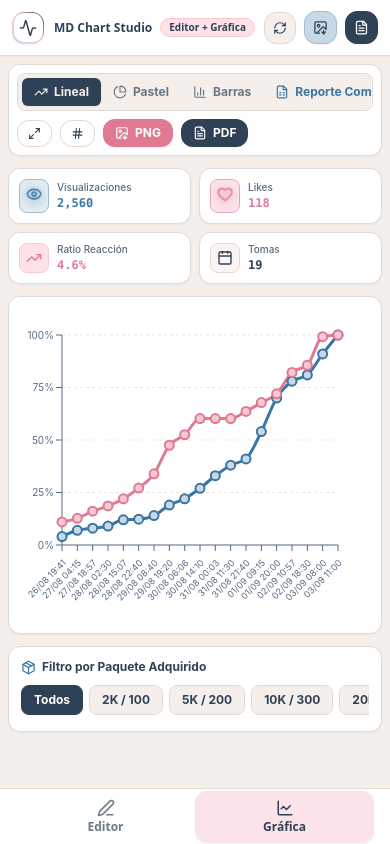
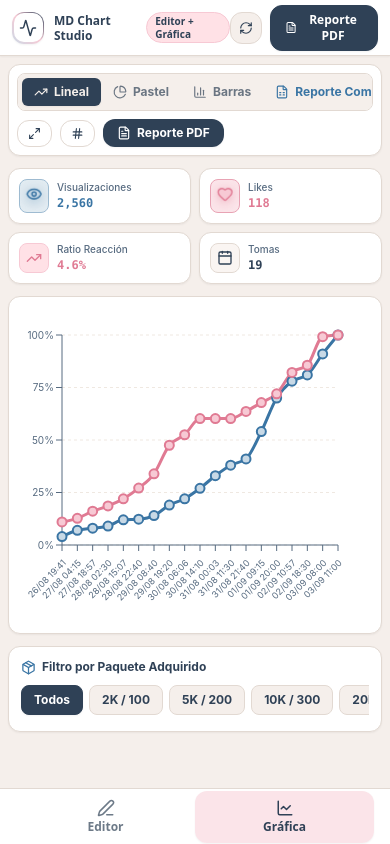
Before and after one commit to Lucero92meloov/graficas_md, a React (Vite) app: page / in a window 390 px wide. Built offline with nearby package versions, Linux system fonts and the light colour scheme.

Commit message:
feat: simplify export to PDF report and implement responsive multi-page PDF generation

```diff
--- a/src/components/Chart/LineChartViewer.jsx
+++ b/src/components/Chart/LineChartViewer.jsx
@@ -45,31 +45,30 @@ export function LineChartViewer({ markdownContent, exportHandlerRef }) {
   const dynamicExportWidth = Math.max((data ? data.length : 0) * minPointWidth, 1200);
   const scrollPointWidth = Math.max((data ? data.length : 0) * 60, 900);
 
-  // Función de descarga e interacción compatible con iPhone, Android y escritorio (PNG o PDF)
-  const handleExportChart = async (format = 'png') => {
+  // Función de exportación de Reporte PDF responsivo multi-página
+  const handleExportChart = async (format = 'pdf') => {
     if (!exportBoxRef.current) return;
     try {
       setIsExporting(true);
       await new Promise((r) => setTimeout(r, 250));
 
       const targetEl = exportBoxRef.current;
+      // Ancho dinámico adaptativo para mantener proporciones nítidas y alta resolución
+      const captureWidth = Math.max((data ? data.length : 0) * 55, 1080);
 
       const dataUrl = await toPng(targetEl, {
         backgroundColor: '#F5EFEB',
         quality: 1.0,
         pixelRatio: 2,
-        width: dynamicExportWidth,
+        width: captureWidth,
         style: {
-          width: `${dynamicExportWidth}px`,
-          overflow: 'visible',
-          maxWidth: 'none'
+          width: `${captureWidth}px`,
+          maxWidth: 'none',
+          padding: '16px',
+          boxSizing: 'border-box'
         }
       });
 
-      const timestamp = Date.now();
-
-      if (format === 'pdf') {
-        // Exportar a PDF usando jsPDF
       const img = new Image();
       img.src = dataUrl;
       await new Promise((resolve) => {
@@ -79,35 +78,70 @@ export function LineChartViewer({ markdownContent, exportHandlerRef }) {
       const imgWidth = img.width;
       const imgHeight = img.height;
 
-        // Crear documento PDF A4 horizontal o vertical según proporciones
+      // Crear documento PDF A4 vertical o horizontal según proporciones
+      const isLandscape = imgWidth > (imgHeight * 1.2);
       const pdf = new jsPDF({
-          orientation: imgWidth >= imgHeight ? 'landscape' : 'portrait',
+        orientation: isLandscape ? 'landscape' : 'portrait',
         unit: 'mm',
         format: 'a4'
       });
 
-        const pageWidth = pdf.internal.pageSize.getWidth();
-        const pageHeight = pdf.internal.pageSize.getHeight();
-        const margin = 8;
+      const pdfPageWidth = pdf.internal.pageSize.getWidth();
+      const pdfPageHeight = pdf.internal.pageSize.getHeight();
+      const margin = 8; // 8mm márgenes
 
-        const maxWidth = pageWidth - (margin * 2);
-        const maxHeight = pageHeight - (margin * 2);
+      const printableWidth = pdfPageWidth - (margin * 2);
+      const printableHeight = pdfPageHeight - (margin * 2);
 
-        const imgAspect = imgWidth / imgHeight;
-        let renderWidth = maxWidth;
-        let renderHeight = maxWidth / imgAspect;
+      const scaledImgHeight = (imgHeight * printableWidth) / imgWidth;
 
-        if (renderHeight > maxHeight) {
-          renderHeight = maxHeight;
-          renderWidth = maxHeight * imgAspect;
+      if (scaledImgHeight <= printableHeight) {
+        // Cabe perfectamente en 1 sola página
+        const yPos = (pdfPageHeight - scaledImgHeight) / 2;
+        pdf.addImage(dataUrl, 'PNG', margin, Math.max(yPos, margin), printableWidth, scaledImgHeight);
+      } else {
+        // Multi-página responsiva: dividir el lienzo por segmentos de alto sin deformar ni aplastar
+        const canvasPageHeight = (imgWidth * printableHeight) / printableWidth;
+        const sourceCanvas = document.createElement('canvas');
+        sourceCanvas.width = imgWidth;
+        sourceCanvas.height = imgHeight;
+        const ctx = sourceCanvas.getContext('2d');
+        ctx.drawImage(img, 0, 0);
+
+        let heightLeft = imgHeight;
+        let pageIndex = 0;
+
+        while (heightLeft > 0) {
+          const sliceHeight = Math.min(canvasPageHeight, heightLeft);
+          const pageCanvas = document.createElement('canvas');
+          pageCanvas.width = imgWidth;
+          pageCanvas.height = sliceHeight;
+          const pageCtx = pageCanvas.getContext('2d');
+
+          pageCtx.drawImage(
+            sourceCanvas,
+            0, pageIndex * canvasPageHeight,
+            imgWidth, sliceHeight,
+            0, 0,
+            imgWidth, sliceHeight
+          );
+
+          const sliceDataUrl = pageCanvas.toDataURL('image/png', 1.0);
+          const sliceMmHeight = (sliceHeight * printableWidth) / imgWidth;
+
+          if (pageIndex > 0) {
+            pdf.addPage();
           }
 
-        const xPos = (pageWidth - renderWidth) / 2;
-        const yPos = (pageHeight - renderHeight) / 2;
+          pdf.addImage(sliceDataUrl, 'PNG', margin, margin, printableWidth, sliceMmHeight);
 
-        pdf.addImage(dataUrl, 'PNG', xPos, yPos, renderWidth, renderHeight);
+          heightLeft -= canvasPageHeight;
+          pageIndex++;
+        }
+      }
 
-        const filename = `grafica-vistas-likes-${timestamp}.pdf`;
+      const timestamp = Date.now();
+      const filename = `reporte-ejecutivo-${timestamp}.pdf`;
       const pdfArrayBuffer = pdf.output('arraybuffer');
       const pdfDataUri = pdf.output('datauristring');
       const file = new File([pdfArrayBuffer], filename, { type: 'application/pdf' });
@@ -119,21 +153,6 @@ export function LineChartViewer({ markdownContent, exportHandlerRef }) {
         pdfDataUri,
         file
       });
-      } else {
-        // Exportar a PNG
-        const res = await fetch(dataUrl);
-        const blob = await res.blob();
-        const pngArrayBuffer = await blob.arrayBuffer();
-        const filename = `grafica-vistas-likes-${timestamp}.png`;
-        const file = new File([pngArrayBuffer], filename, { type: 'image/png' });
-
-        setExportModalData({
-          format: 'png',
-          filename,
-          dataUrl,
-          file
-        });
-      }
 
       confetti({
         particleCount: 70,
@@ -141,8 +160,8 @@ export function LineChartViewer({ markdownContent, exportHandlerRef }) {
         origin: { y: 0.6 }
       });
     } catch (err) {
-      console.error('Error al exportar gráfica:', err);
-      alert('Hubo un inconveniente al generar el archivo. Intenta nuevamente.');
+      console.error('Error al exportar reporte PDF:', err);
+      alert('Hubo un inconveniente al generar el PDF. Intenta nuevamente.');
     } finally {
       setIsExporting(false);
     }
@@ -395,23 +414,13 @@ export function LineChartViewer({ markdownContent, exportHandlerRef }) {
             )}
 
             <button
-              onClick={() => handleExportChart('png')}
-              disabled={isExporting}
-              className="px-3 py-1.5 rounded-xl text-xs font-bold bg-[#E07A93] hover:bg-[#c9627a] text-white shadow-xs flex items-center gap-1.5 transition-all cursor-pointer disabled:opacity-50"
-              title="Descargar o guardar la vista actual como imagen PNG"
-            >
-              <ImageDown size={14} />
-              <span>PNG</span>
-            </button>
-
-            <button
               onClick={() => handleExportChart('pdf')}
               disabled={isExporting}
-              className="px-3 py-1.5 rounded-xl text-xs font-bold bg-[#2F4156] hover:bg-[#1f2d3d] text-white shadow-xs flex items-center gap-1.5 transition-all cursor-pointer disabled:opacity-50"
-              title="Descargar o guardar la vista actual como documento PDF"
+              className="px-3.5 py-1.5 rounded-xl text-xs font-bold bg-[#2F4156] hover:bg-[#1f2d3d] text-white shadow-xs flex items-center gap-1.5 transition-all cursor-pointer disabled:opacity-50 active:scale-95"
+              title="Descargar o guardar el reporte en documento PDF"
             >
               <FileText size={14} />
-              <span>PDF</span>
+              <span>Reporte PDF</span>
             </button>
           </div>
         </div>
--- a/src/components/UI/Navbar.jsx
+++ b/src/components/UI/Navbar.jsx
@@ -76,21 +76,12 @@ export function Navbar({
         </button>
 
         <button
-          onClick={() => onDownload('png')}
-          className="p-2 sm:px-3 sm:py-1.5 text-xs bg-[#C8D9E6] hover:bg-[#b5cadb] text-[#2F4156] font-bold border border-[#9fbcd2] rounded-xl flex items-center gap-1.5 transition-all shadow-xs cursor-pointer active:scale-95"
-          title="Descargar la gráfica como imagen PNG"
-        >
-          <ImageDown size={15} className="text-[#2F4156]" />
-          <span className="hidden sm:inline">PNG</span>
-        </button>
-
-        <button
           onClick={() => onDownload('pdf')}
-          className="p-2 sm:px-3 sm:py-1.5 text-xs bg-[#2F4156] hover:bg-[#1f2d3d] text-white font-bold border border-[#2F4156] rounded-xl flex items-center gap-1.5 transition-all shadow-xs cursor-pointer active:scale-95"
-          title="Descargar la gráfica como documento PDF"
+          className="px-3.5 py-1.5 text-xs bg-[#2F4156] hover:bg-[#1f2d3d] text-white font-bold border border-[#2F4156] rounded-xl flex items-center gap-1.5 transition-all shadow-xs cursor-pointer active:scale-95"
+          title="Descargar o guardar el reporte en PDF"
         >
           <FileText size={15} className="text-white" />
-          <span className="hidden sm:inline">PDF</span>
+          <span>Reporte PDF</span>
         </button>
       </div>
     </header>
```
Lines whose indentation alone changed are shown as unchanged.
